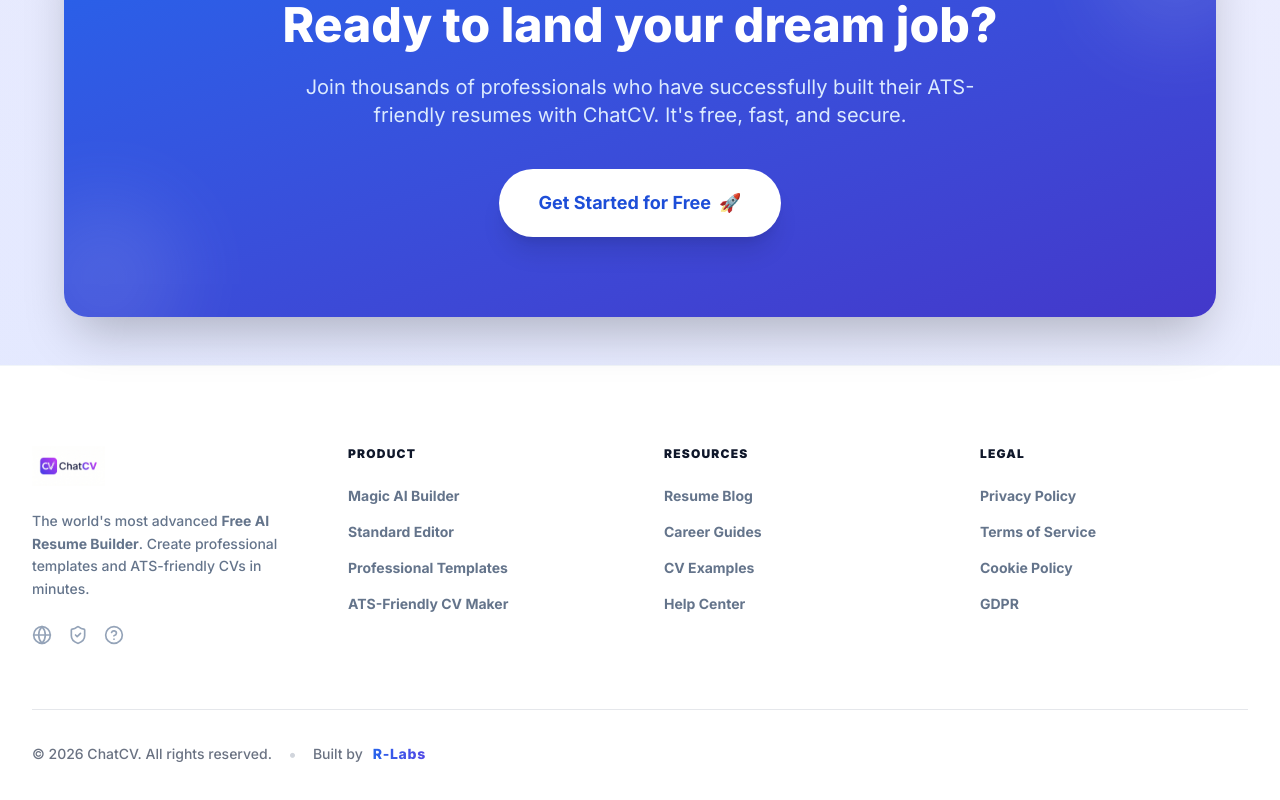
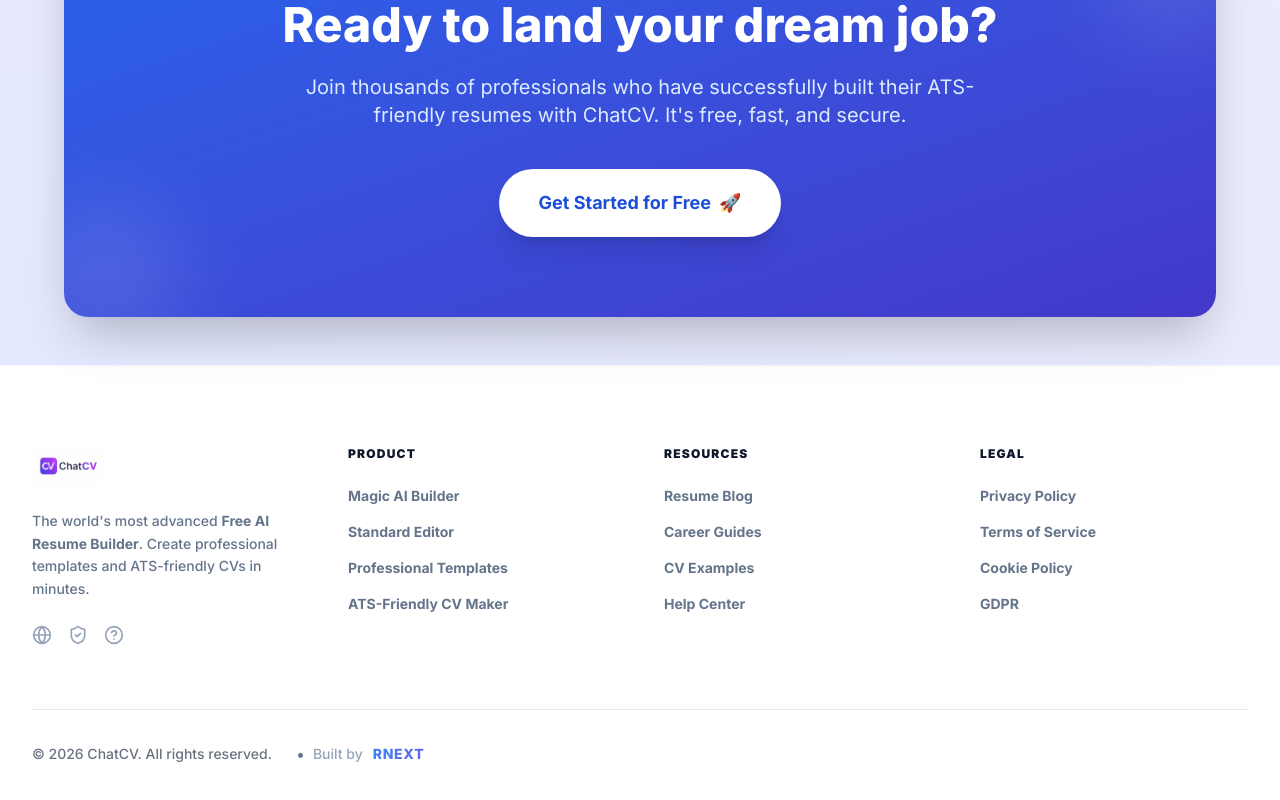
Before and after one commit to mahakal404/chatcv-to-next.js, a Next.js app: page / in a window 1280 px wide. Shown: the part 3527-4327 px from the top of the page. Built offline with nearby package versions, Linux system fonts and the light colour scheme; no server answers.

Commit message:
feat: upgrade footer branding to neon RNEXT signature with premium confirmation modal

```diff
--- a/src/views/LandingPage.tsx
+++ b/src/views/LandingPage.tsx
@@ -12,6 +12,7 @@ const desktopLogo = '/chatcv_desk.webp';
 export default function LandingPage() {
   const { user } = useAuth();
   const [openFaq, setOpenFaq] = useState<number | null>(null);
+  const [isRnextModalOpen, setIsRnextModalOpen] = useState(false);
   const router = useRouter();
 
   const faqs = [
@@ -355,20 +356,74 @@ export default function LandingPage() {
             © {new Date().getFullYear()} ChatCV. All rights reserved.
           </p>
 
-          {/* Divider dot (Visible only on desktop) */}
-          <span className="hidden md:block text-gray-300">•</span>
-
-          <p className="text-sm text-gray-500 font-medium flex items-center gap-1.5">
-            Built by
-            <span className="relative group cursor-pointer ml-1">
-              <span className="font-extrabold text-transparent bg-clip-text bg-gradient-to-r from-blue-600 to-indigo-600 tracking-wider transition-all duration-300 group-hover:from-blue-500 group-hover:to-indigo-500">
-                R-Labs
+          <div className="flex items-center text-slate-400 mt-2 sm:mt-0">
+            <span className="hidden md:block mx-2 text-slate-500">•</span>
+            <p className="text-sm font-medium flex items-center gap-1.5">
+              Built by
+              <span
+                onClick={() => setIsRnextModalOpen(true)}
+                className="relative group cursor-pointer ml-1"
+              >
+                {/* Text with Neon Glow on Hover */}
+                <span className="font-extrabold text-transparent bg-clip-text bg-gradient-to-r from-blue-500 to-indigo-500 tracking-wider transition-all duration-500 group-hover:from-blue-400 group-hover:to-indigo-400 group-hover:drop-shadow-[0_0_10px_rgba(99,102,241,0.8)]">
+                  RNEXT
+                </span>
+                {/* Expanding Line with Electric Neon Shadow */}
+                <span className="absolute -bottom-1 left-0 w-0 h-[2px] bg-gradient-to-r from-blue-500 to-indigo-500 transition-all duration-500 ease-out group-hover:w-full rounded-full group-hover:shadow-[0_0_8px_2px_rgba(79,70,229,0.6)] group-hover:h-[3px]"></span>
               </span>
-              <span className="absolute -bottom-1 left-0 w-0 h-[2px] bg-gradient-to-r from-blue-600 to-indigo-600 transition-all duration-300 group-hover:w-full rounded-full"></span>
-            </span>
-          </p>
+            </p>
+          </div>
         </div>
       </footer>
+
+      {/* RNEXT Confirmation Modal */}
+      <AnimatePresence>
+        {isRnextModalOpen && (
+          <motion.div
+            initial={{ opacity: 0 }}
+            animate={{ opacity: 1 }}
+            exit={{ opacity: 0 }}
+            className="fixed inset-0 z-50 flex items-center justify-center p-4 bg-slate-900/40 backdrop-blur-sm"
+          >
+            <motion.div
+              initial={{ scale: 0.95, opacity: 0, y: 10 }}
+              animate={{ scale: 1, opacity: 1, y: 0 }}
+              exit={{ scale: 0.95, opacity: 0, y: 10 }}
+              className="bg-white/90 backdrop-blur-xl border border-white/50 shadow-2xl rounded-2xl p-6 max-w-md w-full relative overflow-hidden"
+            >
+              {/* Premium Glow Effect */}
+              <div className="absolute top-0 left-0 w-full h-1 bg-gradient-to-r from-blue-500 via-indigo-500 to-purple-500"></div>
+
+              <div className="flex flex-col items-center text-center">
+                <div className="w-16 h-16 bg-gradient-to-br from-blue-100 to-indigo-100 rounded-2xl flex items-center justify-center mb-4 shadow-inner">
+                  <Globe className="w-8 h-8 text-indigo-600" />
+                </div>
+                <h3 className="text-xl font-bold text-slate-800 mb-2">Visit Developer Portfolio?</h3>
+                <p className="text-slate-500 mb-6 text-sm">
+                  You are about to visit the professional portfolio of <span className="font-semibold text-slate-700">RNEXT</span>. Would you like to continue in a new tab?
+                </p>
+                <div className="flex w-full gap-3">
+                  <button
+                    onClick={() => setIsRnextModalOpen(false)}
+                    className="flex-1 py-2.5 rounded-xl font-bold text-slate-600 bg-slate-100 hover:bg-slate-200 transition-colors"
+                  >
+                    Cancel
+                  </button>
+                  <a
+                    href="https://rnextin.netlify.app/"
+                    target="_blank"
+                    rel="noopener noreferrer"
+                    onClick={() => setIsRnextModalOpen(false)}
+                    className="flex-1 py-2.5 rounded-xl font-bold text-white bg-gradient-to-r from-blue-600 to-indigo-600 hover:from-blue-700 hover:to-indigo-700 shadow-lg shadow-indigo-200 flex items-center justify-center gap-2 transition-all hover:scale-[1.02]"
+                  >
+                    Visit <ArrowRight className="w-4 h-4" />
+                  </a>
+                </div>
+              </div>
+            </motion.div>
+          </motion.div>
+        )}
+      </AnimatePresence>
     </div>
   );
 }
```
